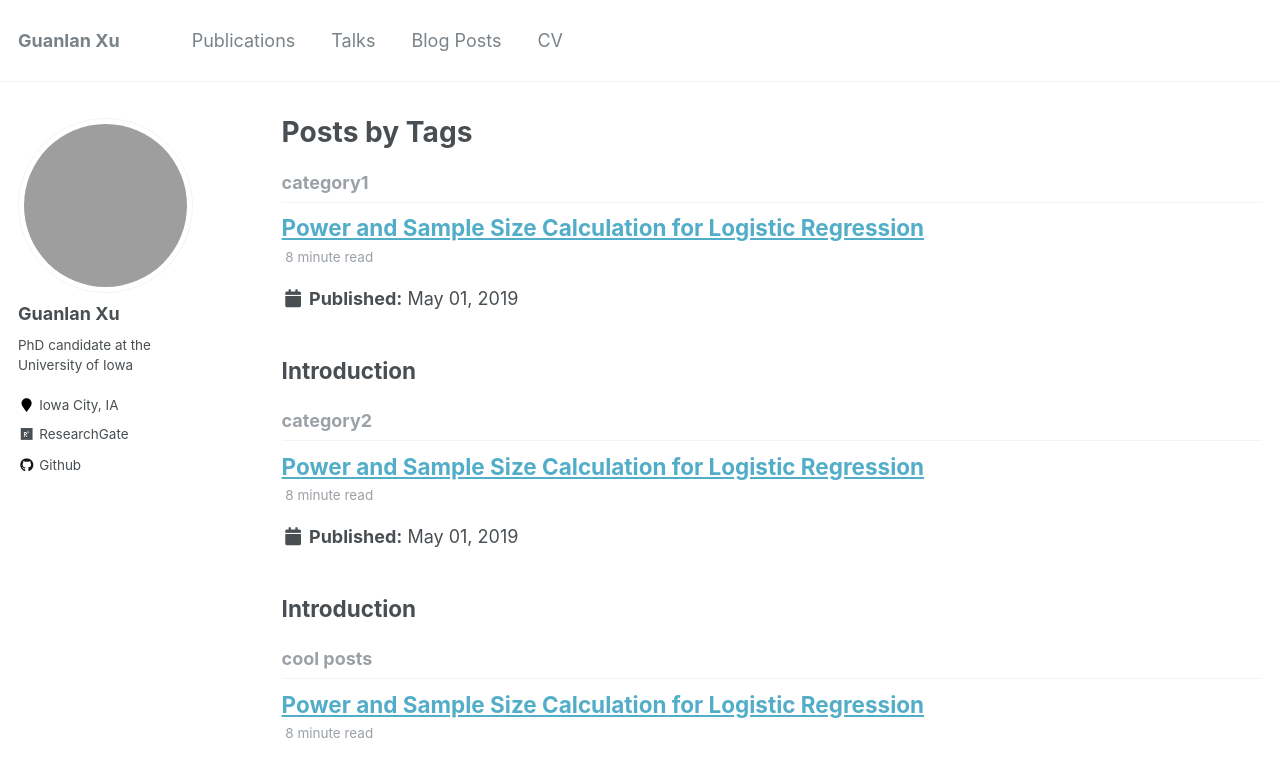
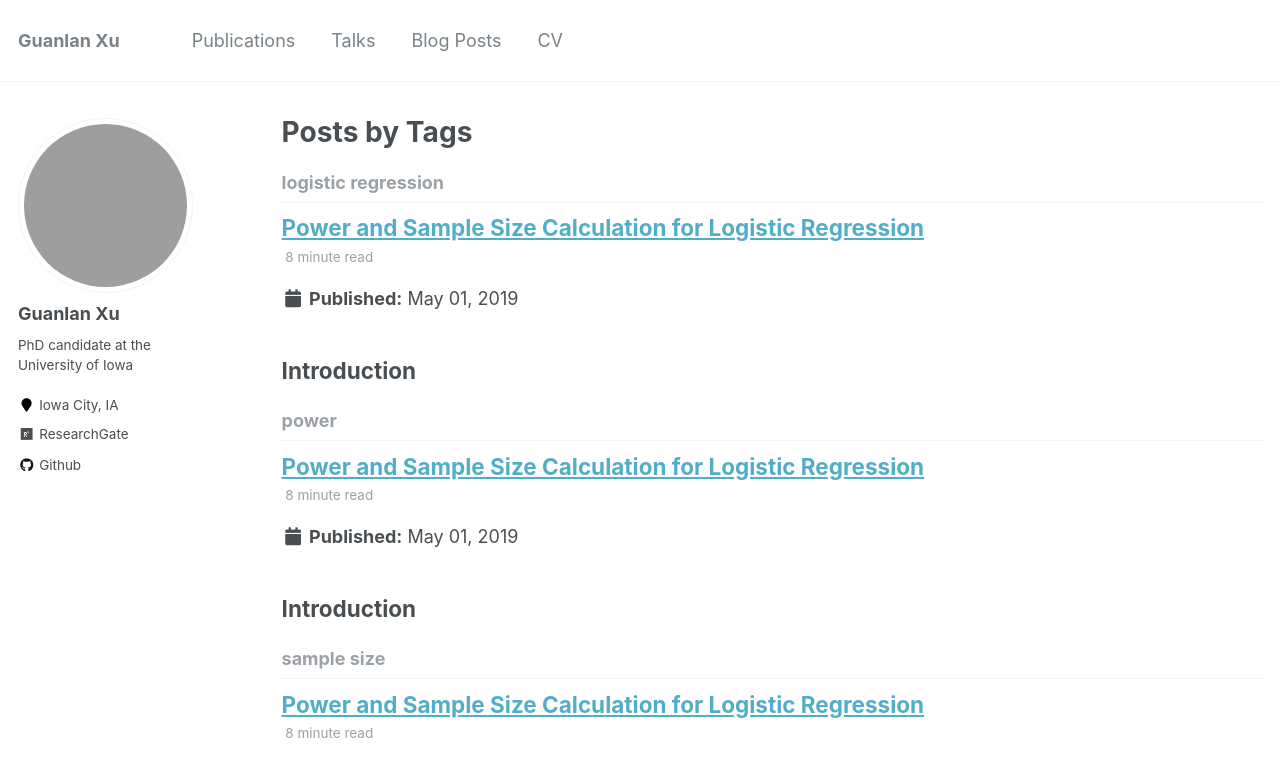
Before and after one commit to guanlanxu/guanlanxu.github.io, a Jekyll site: the page built from _pages/tag-archive.html, in a window 1280 px wide and 1082 px high. Shown: the top 758 px of the window. Built offline with Jekyll 4.4.1, drawn with Linux system fonts in a browser that asks for light colours; grey boxes are pictures that could not be loaded.

Commit message:
Update 2019-05-01-power-samplesize-1.md

```diff
--- a/_posts/2019-05-01-power-samplesize-1.md
+++ b/_posts/2019-05-01-power-samplesize-1.md
@@ -4,9 +4,9 @@ subtitle: "Part I: Analytical Method"
 date: 2019-05-01
 permalink: /posts/2019/05/power-samplesize-1/
 tags:
-  - cool posts
-  - category1
-  - category2
+  - power
+  - sample size
+  - logistic regression
 ---
 
 ## Introduction
@@ -59,7 +59,8 @@ $$\mathbf{I} = \left[\begin{array}
 {rr}
 i_{00} & i_{01}  \\
 i_{10} & i_{11}
-\end{array}\right]$$
+\end{array}
+\right]$$
 
 If we take inverse of the matrix and the second diagnal element would be variance of slope.
 
@@ -99,7 +100,7 @@ $$N = \frac{(Z_\alpha + e^{-\frac{\beta_1^2}{4}} Z_\beta)^2 } {e^{\beta_0}\beta_
 
 1. Heieh et al.(1998)'s Approximation
 
-Heieh et al.(1998) developed a sample size formula from a different angle. Instead of using fisher information matrix, they treated the test as a two sample T-test by assuming $X_1|Y=1 \sim N(m_1,\sigma_1)$, $X_2 | Y = 0 \sim N(m_2, \sigma_2)$, and $\sigma_1 = \sigma_2 = \sigma$. Define $\Delta$ is the difference between null hypothsised value and true value, then they obtained the sample size formula for equal sample size condition.
+Heieh et al.(1998) developed a sample size formula from a different angle. Instead of using fisher information matrix, they treated the test as a two sample T-test by assuming $P(X_1|Y=1) \sim N(m_1,\sigma_1)$, $P(X_2|Y=0) \sim N(m_2, \sigma_2)$, and $\sigma_1 = \sigma_2 = \sigma$. Define $\Delta$ is the difference between null hypothsised value and true value, then they obtained the sample size formula for equal sample size condition.
 
 $$n = \frac{(Z_{1-\alpha/2}+ Z_{1-\beta})^2}{\frac{\Delta^2}{2(\sigma_1^2 + \sigma_2^2)}}$$
 
@@ -118,7 +119,7 @@ $$n = \frac{(Z_{1-\alpha/2}+ Z_{1-\beta})^2}{p(1-p){\beta^*}^2}$$
 
 Novikov et al.(2010) commented that Heieh et al.(1998)'s method requires four assumptions and none of them actually hold in practice. Those four assumptions are:
 
-* Conditional distributions of $X_1|Y=1$  and $X_2|Y=0$ are normally distributed.
+* Conditional distributions of $P(X_1|Y=1)$ and $P(X_2|Y=0)$ are normally distributed.
 * Variances of two groups are equal, i.e., $\sigma_1 = \sigma_2$.
 * Slope equals to standardized difference in the conditional means, i.e.,$\frac{\Delta}{\sigma} = \beta^*$.
 * Conditional distribution have zero skewness.
```
